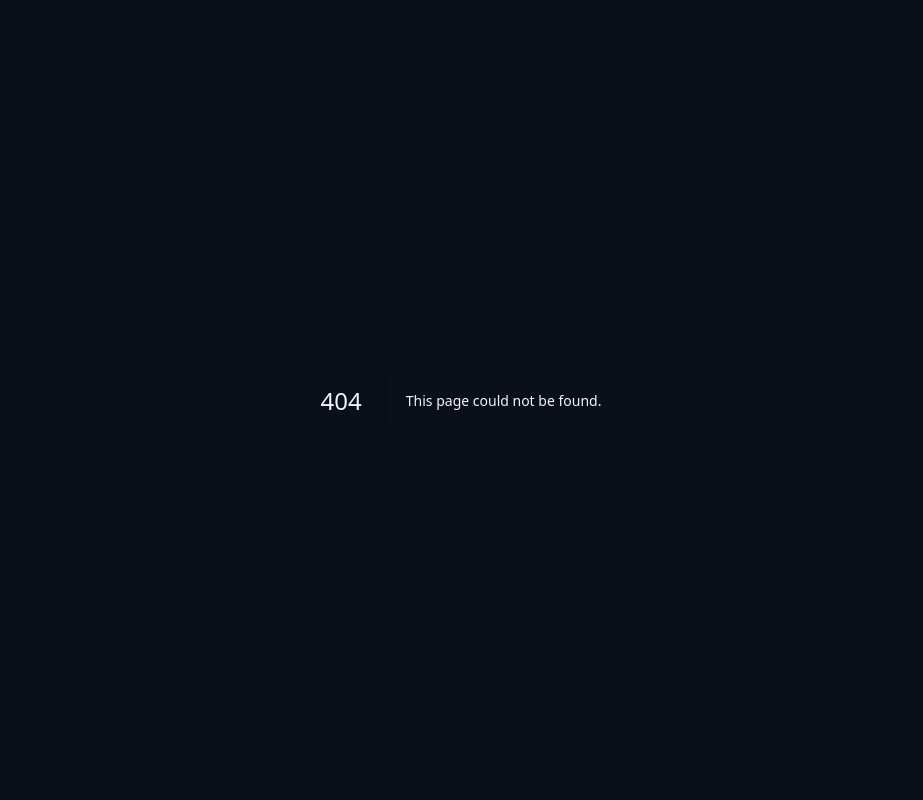
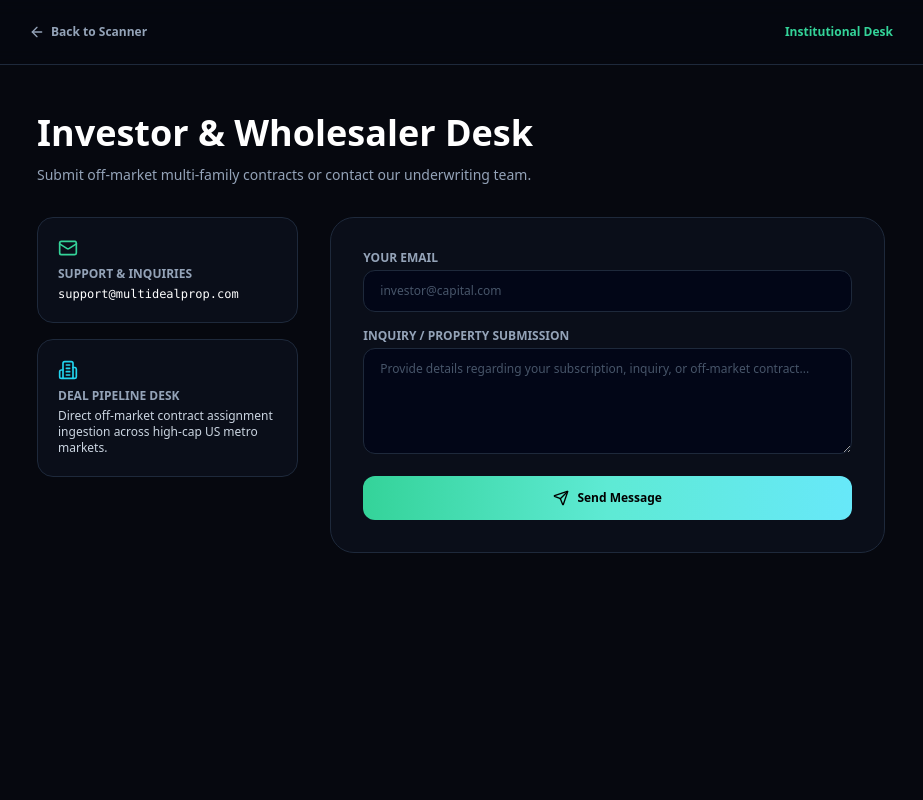
Before and after one commit to MultiDeal/multidealprop, a Next.js app: page /contact in a window 1280 px wide. Before the commit this address had no page. Shown: the top 800 px of the page, without its empty margins (179-1102 px from the left). Built offline with nearby package versions, Linux system fonts and the light colour scheme.

Commit message:
Create ContactPage component for inquiries

```diff
--- /dev/null
+++ b/src/app/contact/page.tsx
@@ -0,0 +1,94 @@
+'use client';
+
+import Link from 'next/link';
+import { ArrowLeft, Mail, Building2, Send } from 'lucide-react';
+import { useState } from 'react';
+
+export default function ContactPage() {
+  const [submitted, setSubmitted] = useState(false);
+  const [email, setEmail] = useState('');
+  const [message, setMessage] = useState('');
+
+  const handleSubmit = (e: React.FormEvent) => {
+    e.preventDefault();
+    setSubmitted(true);
+  };
+
+  return (
+    <div className="min-h-screen bg-[#06080F] text-slate-200 font-sans antialiased pb-20">
+      <header className="border-b border-slate-800 bg-[#06080F]/80 backdrop-blur sticky top-0 z-40">
+        <div className="max-w-4xl mx-auto px-4 h-16 flex items-center justify-between">
+          <Link href="/" className="text-xs font-bold text-slate-400 hover:text-white flex items-center gap-1.5">
+            <ArrowLeft className="w-4 h-4" /> Back to Scanner
+          </Link>
+          <span className="text-xs font-bold text-emerald-400">Institutional Desk</span>
+        </div>
+      </header>
+
+      <main className="max-w-4xl mx-auto px-4 sm:px-6 pt-12">
+        <h1 className="text-3xl sm:text-4xl font-black text-white mb-3">Investor &amp; Wholesaler Desk</h1>
+        <p className="text-xs sm:text-sm text-slate-400 mb-8">
+          Submit off-market multi-family contracts or contact our underwriting team.
+        </p>
+
+        <div className="grid grid-cols-1 md:grid-cols-3 gap-8">
+          <div className="space-y-4">
+            <div className="bg-slate-900/40 border border-slate-800 p-5 rounded-2xl">
+              <Mail className="w-5 h-5 text-emerald-400 mb-2" />
+              <div className="text-xs font-bold text-slate-400 uppercase">Support &amp; Inquiries</div>
+              <div className="text-xs font-mono text-white mt-1">support@multidealprop.com</div>
+            </div>
+
+            <div className="bg-slate-900/40 border border-slate-800 p-5 rounded-2xl">
+              <Building2 className="w-5 h-5 text-cyan-400 mb-2" />
+              <div className="text-xs font-bold text-slate-400 uppercase">Deal Pipeline Desk</div>
+              <div className="text-xs text-slate-300 mt-1">Direct off-market contract assignment ingestion across high-cap US metro markets.</div>
+            </div>
+          </div>
+
+          <div className="md:col-span-2 bg-slate-900/40 border border-slate-800 p-6 sm:p-8 rounded-3xl">
+            {submitted ? (
+              <div className="text-center py-10 space-y-3">
+                <div className="text-emerald-400 font-bold text-lg">Message Dispatched!</div>
+                <p className="text-xs text-slate-400">Our desk will review your inquiry and follow up shortly.</p>
+              </div>
+            ) : (
+              <form onSubmit={handleSubmit} className="space-y-4">
+                <div>
+                  <label className="block text-xs font-bold text-slate-400 uppercase mb-1">Your Email</label>
+                  <input
+                    type="email"
+                    required
+                    value={email}
+                    onChange={(e) => setEmail(e.target.value)}
+                    placeholder="investor@capital.com"
+                    className="w-full bg-slate-950 border border-slate-800 rounded-xl px-4 py-3 text-xs text-white placeholder-slate-600 focus:outline-none focus:border-emerald-400"
+                  />
+                </div>
+
+                <div>
+                  <label className="block text-xs font-bold text-slate-400 uppercase mb-1">Inquiry / Property Submission</label>
+                  <textarea
+                    rows={5}
+                    required
+                    value={message}
+                    onChange={(e) => setMessage(e.target.value)}
+                    placeholder="Provide details regarding your subscription, inquiry, or off-market contract..."
+                    className="w-full bg-slate-950 border border-slate-800 rounded-xl px-4 py-3 text-xs text-white placeholder-slate-600 focus:outline-none focus:border-emerald-400"
+                  ></textarea>
+                </div>
+
+                <button
+                  type="submit"
+                  className="w-full bg-gradient-to-r from-emerald-400 via-teal-300 to-cyan-300 text-black font-extrabold text-xs py-3.5 rounded-xl flex items-center justify-center gap-2 hover:opacity-95 transition-all cursor-pointer"
+                >
+                  <Send className="w-4 h-4" /> Send Message
+                </button>
+              </form>
+            )}
+          </div>
+        </div>
+      </main>
+    </div>
+  );
+}
```
